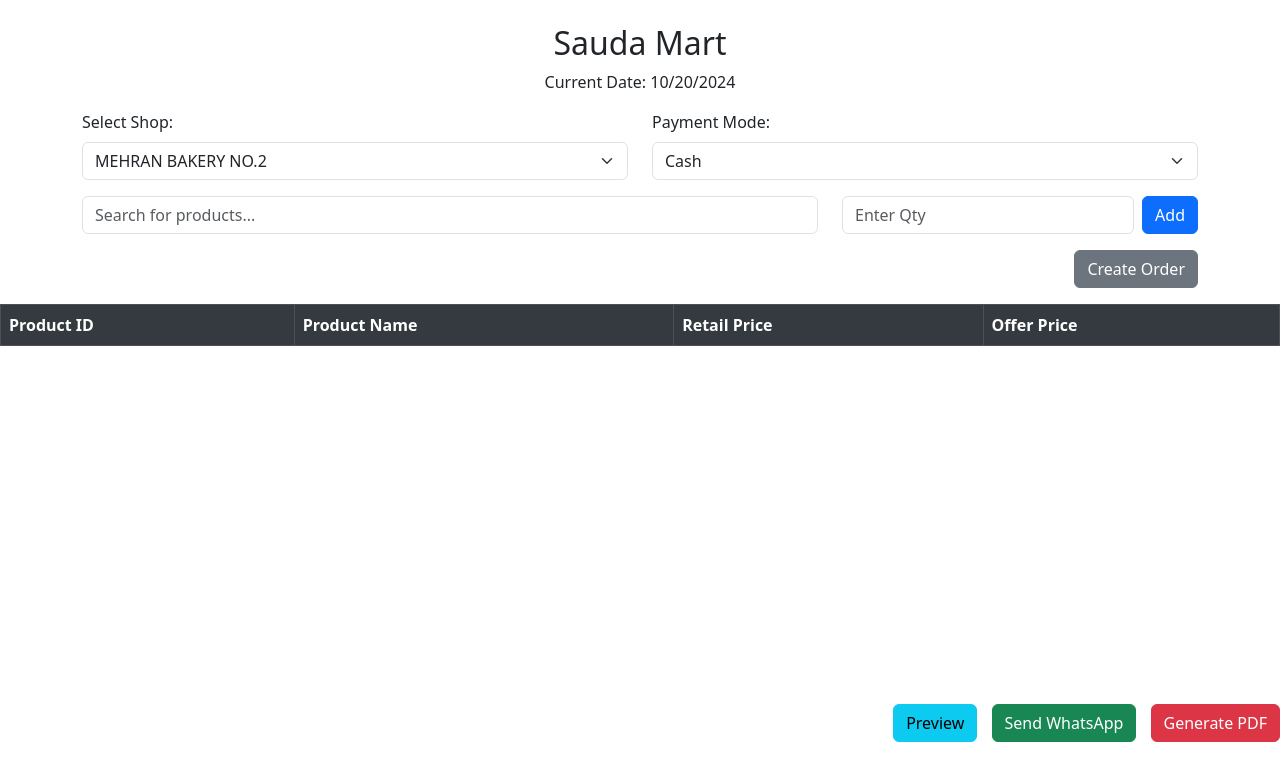
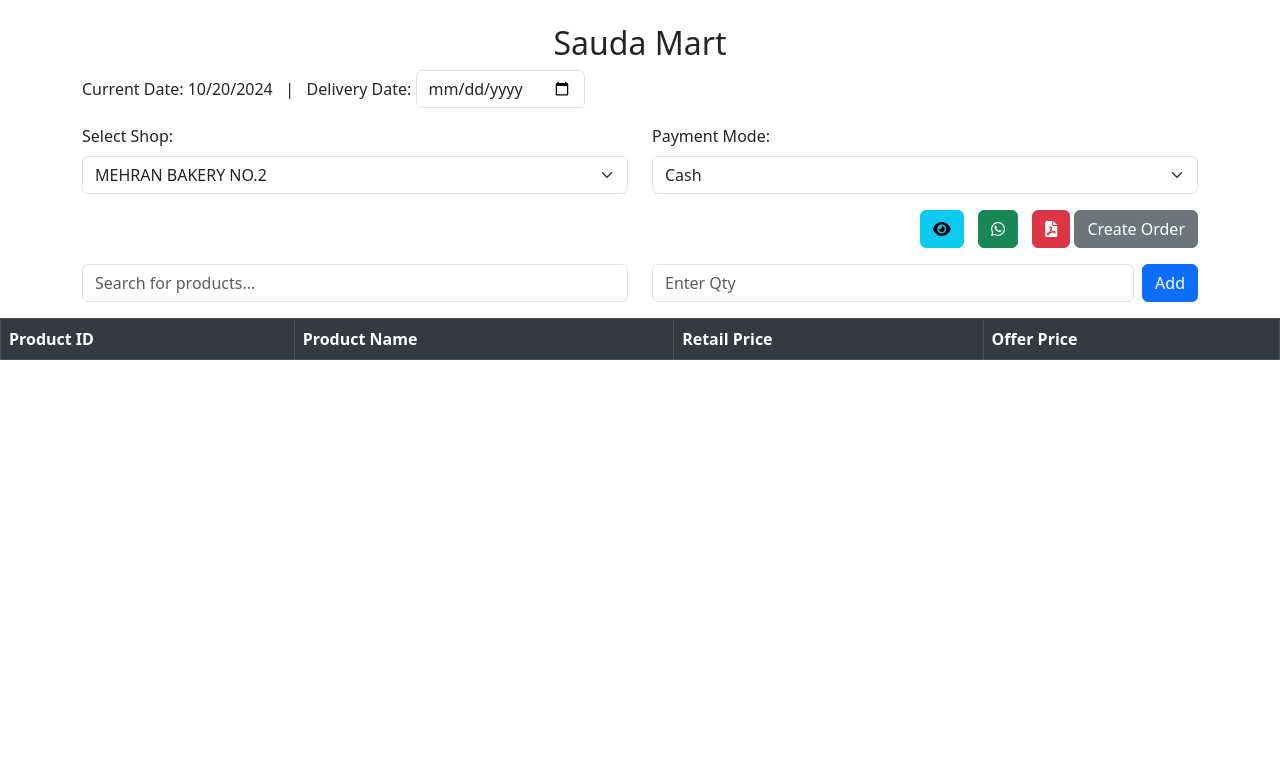
Before and after one commit to zainsodagar/saudamart, a plain HTML site: page index.html in a window 1280 px wide. Drawn offline with nearby package versions, Linux system fonts and the light colour scheme.

Commit message:
Add files via upload

```diff
--- a/index.html
+++ b/index.html
@@ -56,8 +56,13 @@
     <div class="container mt-4">
         <div class="text-center">
             <h1>Sauda Mart</h1>
-            <p>Current Date: <span id="current-date"></span></p>
+
         </div>
+        <p>Current Date: <span id="current-date"></span> &nbsp; | &nbsp; Delivery Date:
+            <input type="date" id="delivery-date" class="form-control d-inline-block" style="width: auto;" required>
+        </p>
+
+
 
         <!-- Shop Section with Add Shop Button -->
         <div class="row mb-3 sticky-top bg-white">
@@ -99,20 +104,31 @@
             </div>
         </div>
 
+        <div class="mb-3 text-end">
+            <button class="btn btn-info btn-custom" onclick="previewTable()" title="Preview">
+                <i class="fas fa-eye"></i>
+            </button>
+            <button class="btn btn-success btn-custom" onclick="sendWhatsApp()" title="Send via WhatsApp">
+                <i class="fab fa-whatsapp"></i>
+            </button>
+            <button class="btn btn-danger" onclick="generatePDF()" title="Generate PDF">
+                <i class="fas fa-file-pdf"></i>
+            </button>
+            <button id="loadDataBtn" class="btn btn-secondary">Create Order</button>
+        </div>
+
         <!-- Search and Add Quantity Section -->
         <div class="row mb-3 sticky-top bg-white">
-            <div class="col-md-8 col-sm-12 mb-2 mb-md-0">
+            <div class="col-md-6 col-sm-6 mb-0 mb-md-0">
                 <input type="text" id="searchBar" class="form-control" onkeyup="searchTable()" placeholder="Search for products...">
             </div>
-            <div class="col-md-4 col-sm-12 d-flex align-items-center">
-                <input type="number" id="qtyInput" class="form-control me-2" placeholder="Enter Qty" min="1">
+            <div class="col-md-6 col-sm-6 d-flex align-items-center">
+                <input type="number" id="qtyInput" class="form-control me-2" placeholder="Enter Qty" min="1" inputmode="numeric">
                 <button id="addQtyBtn" class="btn btn-primary" onclick="applyQuantity()">Add</button>
             </div>
         </div>
 
-        <div class="mb-3 text-end">
-            <button id="loadDataBtn" class="btn btn-secondary">Create Order</button>
-        </div>
+
     </div>
 
     <!-- Responsive Product Table -->
@@ -139,11 +155,11 @@
         </div> -->
 
         <!-- Button Group -->
-        <div class="button-group text-end">
+        <!-- <div class="button-group text-end">
             <button class="btn btn-info btn-custom" onclick="previewTable()">Preview</button>
             <button class="btn btn-success btn-custom" onclick="sendWhatsApp()">Send WhatsApp</button>
             <button class="btn btn-danger" onclick="generatePDF()">Generate PDF</button>
-        </div>
+        </div> -->
     </div>
 
     <!-- Bootstrap JS and dependencies -->
@@ -238,24 +254,29 @@
 
     const row = document.querySelector(`#productTable tbody tr:nth-child(${selectedRowIndex + 1})`);
 
+    // Set the quantity directly to the new value
+    row.setAttribute('data-qty', qtyValue);
+
     // Store quantity in data attribute
-    let currentQty = parseInt(row.getAttribute('data-qty')) || 0;
-    let newQty = currentQty + qtyValue;
-    row.setAttribute('data-qty', newQty);
+    // let currentQty = parseInt(row.getAttribute('data-qty')) || 0;
+    // let newQty = currentQty + qtyValue;
+    // row.setAttribute('data-qty', newQty);
 
     // Update the product name with a badge and dustbin icon
     const productNameCell = row.cells[1];
     let qtyBadge = productNameCell.querySelector('.qty-badge');
     let dustbinIcon = productNameCell.querySelector('.qty-dustbin');
+
+    // Update or create the quantity badge
     if (qtyBadge) {
-        qtyBadge.textContent = newQty;
+        qtyBadge.textContent = qtyValue; // Update existing badge
     } else {
         qtyBadge = document.createElement('span');
         qtyBadge.className = 'qty-badge';
-        qtyBadge.textContent = newQty;
+        qtyBadge.textContent = qtyValue;
 
-         // Create the dustbin icon
-         dustbinIcon = document.createElement('i');
+        // Create the dustbin icon
+        dustbinIcon = document.createElement('i');
         dustbinIcon.className = 'fas fa-trash-alt qty-dustbin';
         dustbinIcon.style.color = 'red';
         dustbinIcon.style.cursor = 'pointer';
```
